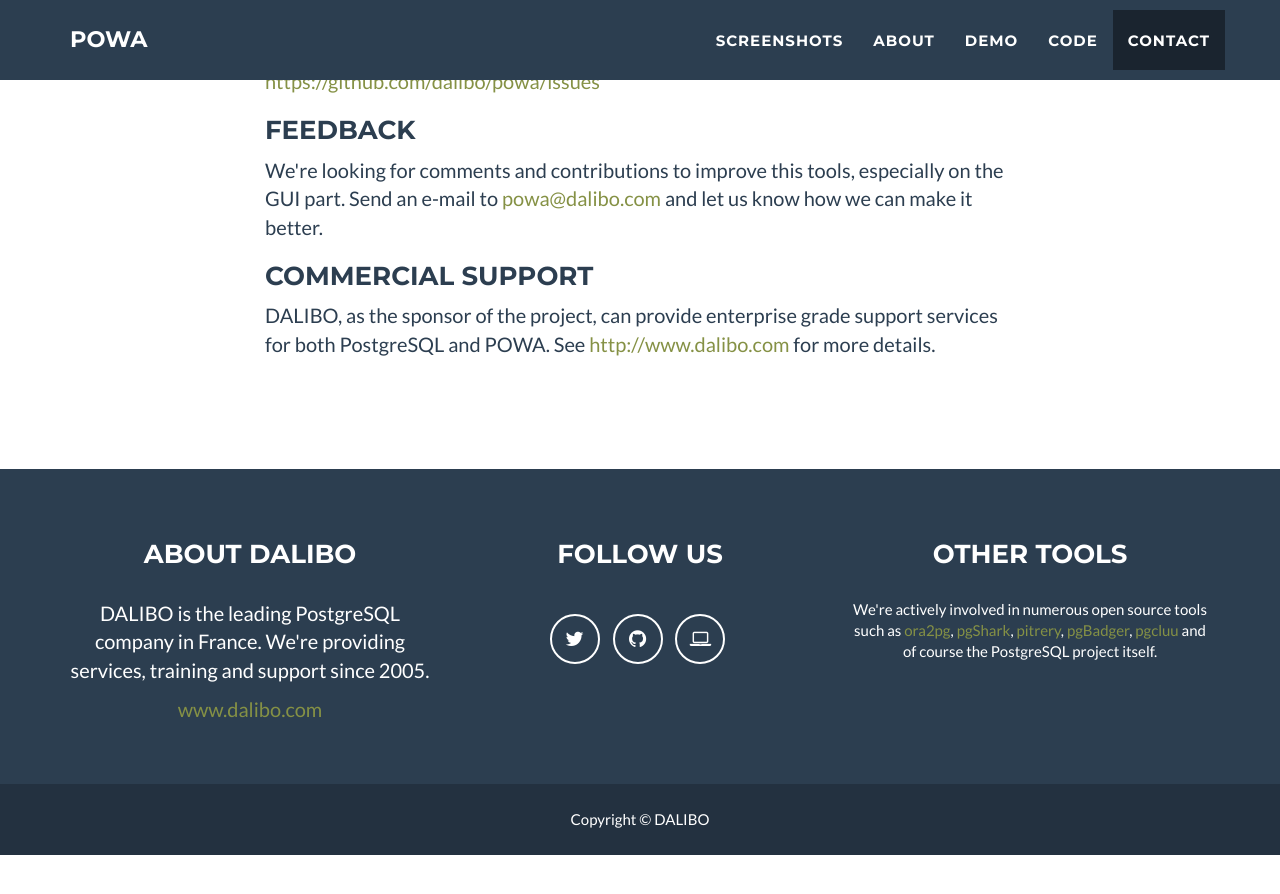
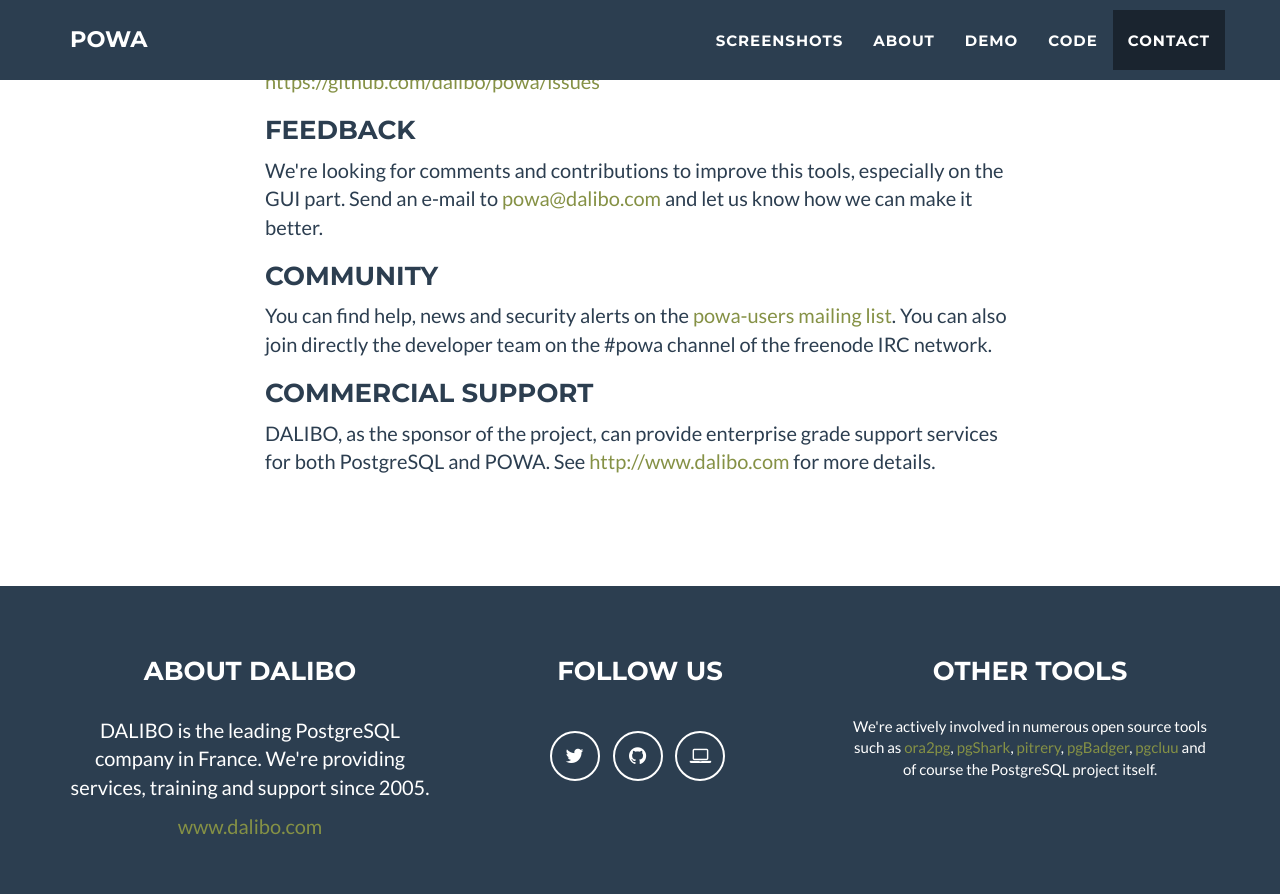
Before and after one commit to powa-team/powa, a Jekyll site: the page built from index.html, in a window 1280 px wide and 900 px high, scrolled down 3095 px. Shown: the top 894 px of the window. Built offline with Jekyll 4.4.1, drawn with Linux system fonts in a browser that asks for light colours; before the commit the page ends 3950 px from its top, so only the background shows below that.

Commit message:
Added link to the powa-users mailing list

```diff
--- a/_includes/contact.html
+++ b/_includes/contact.html
@@ -17,6 +17,10 @@
 <p>
                 We're looking for comments and contributions to improve this tools, especially on the GUI part. Send an e-mail to <a href="mailto:powa@dalibo.com">powa@dalibo.com</a> and let us know how we can make it better.
 </p>
+        <h3>Community</h3>
+        <p>
+          You can find help, news and security alerts on the <a href='https://groups.google.com/forum/?hl=fr#!forum/powa-users'>powa-users mailing list</a>. You can also join directly the developer team on the #powa channel of the freenode IRC network.
+        </p>
 
 <h3>Commercial support</h3>
 <p>
```
